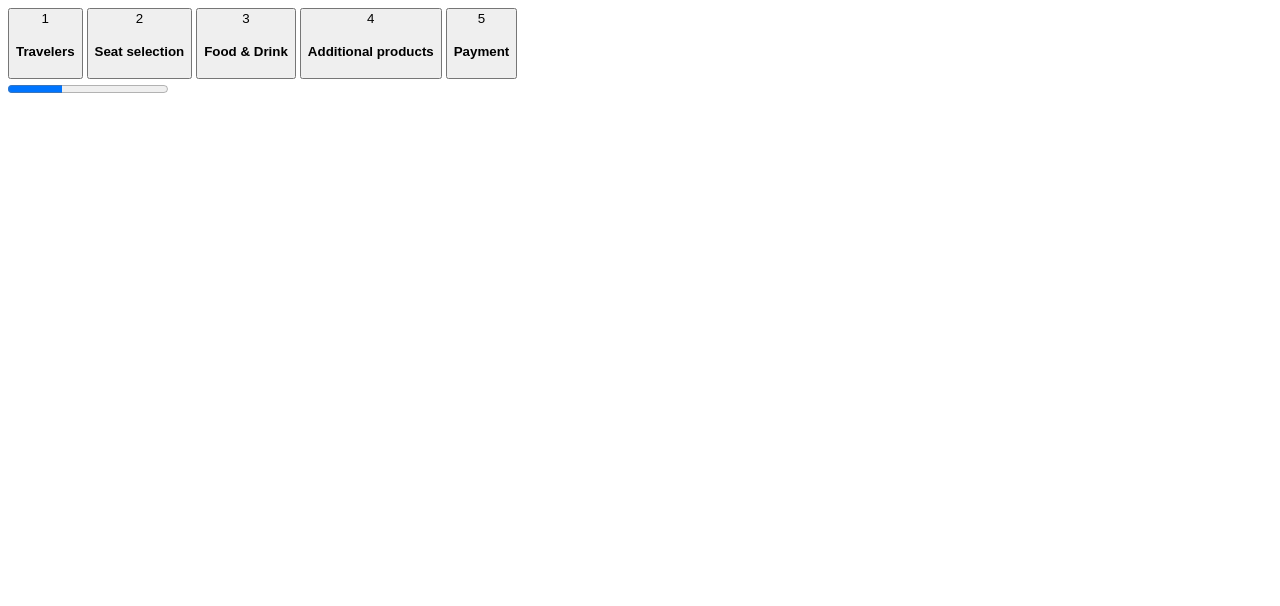
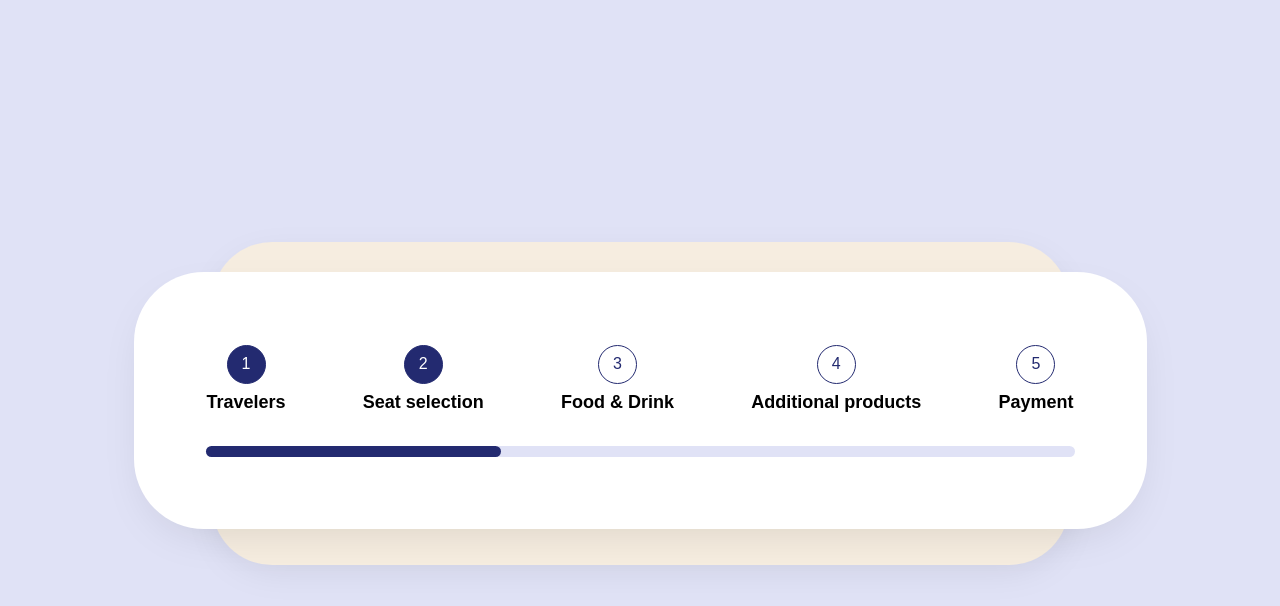
Before and after one commit to dariofin/frontendLeap, a plain HTML site: page _retos-semanales/Progress-Bar/index.html in a window 1280 px wide. Drawn offline with Linux system fonts and the light colour scheme; the site is published under a folder, as on GitHub Pages, so addresses that start at the root find nothing.

Commit message:
corregido el css para que tenga una ruta relativa en vez de absoluta

```diff
--- a/_retos-semanales/Progress-Bar/index.html
+++ b/_retos-semanales/Progress-Bar/index.html
@@ -12,7 +12,7 @@
         rel="stylesheet">
 
 
-    <link rel="stylesheet" href="/_retos-semanales/Progress-Bar/progressbar.css">
+    <link rel="stylesheet" href="progressbar.css">
     <title>Progress Bar Figma excercise</title>
 </head>
 
```
